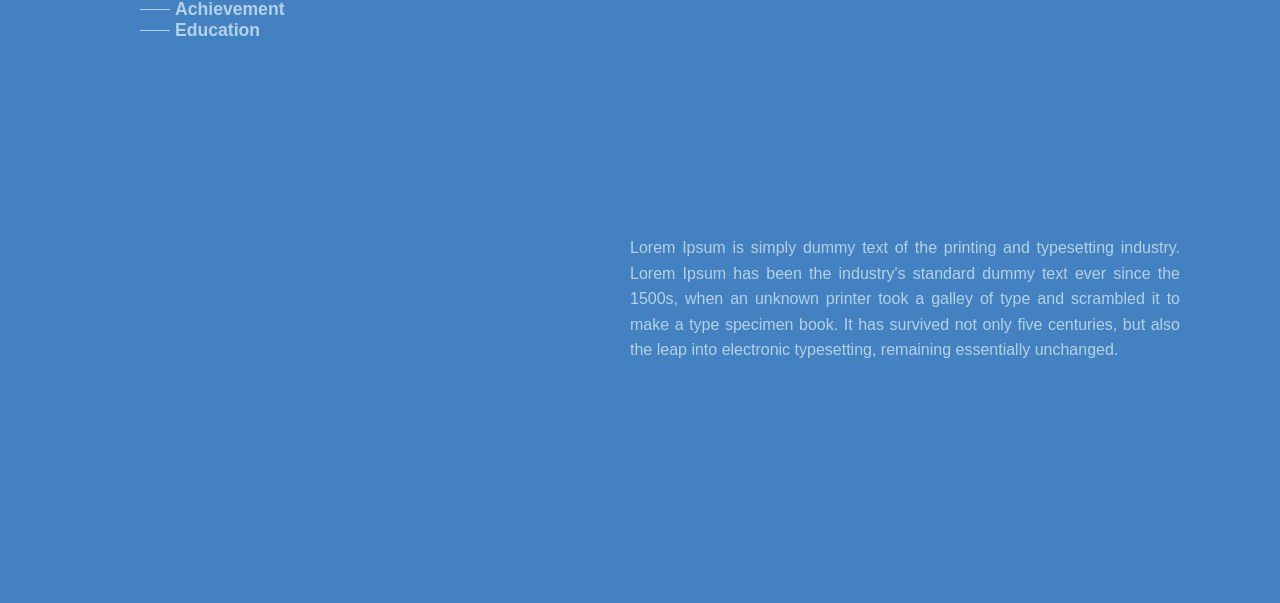
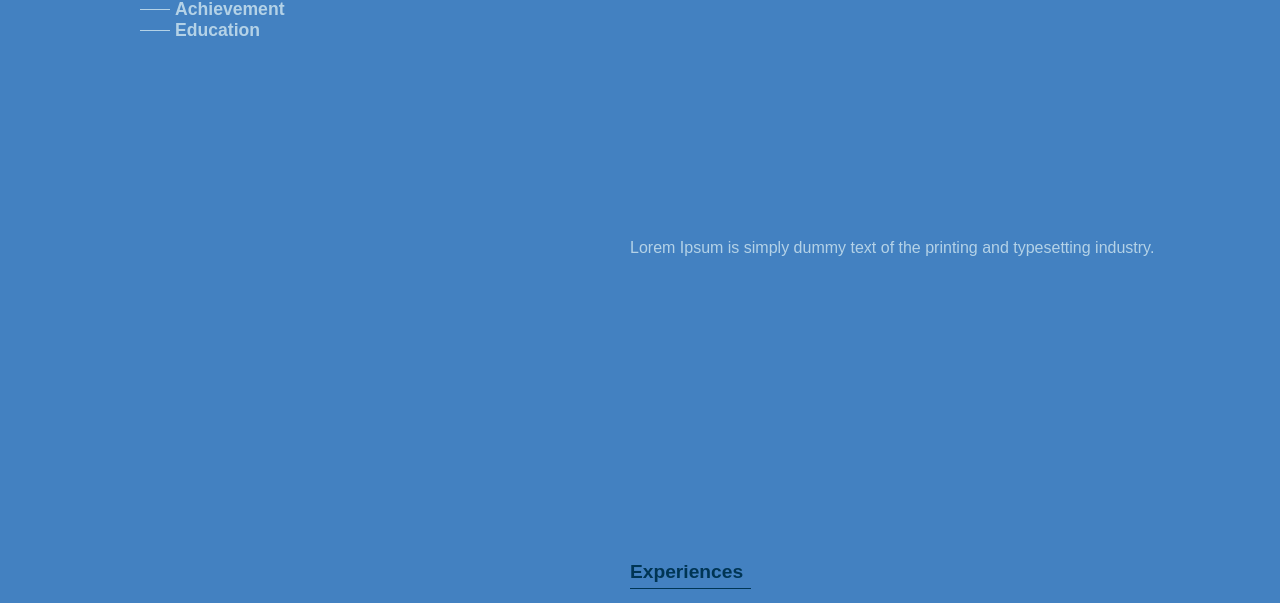
Before and after one commit to Alifanauraa/PortfolioWebsite, a Flask app: page / in a window 1280 px wide. Shown: the part 331-934 px from the top of the page. Run offline with Flask 3, Linux system fonts and the light colour scheme; some web fonts are replaced.

Commit message:
Update about

```diff
--- a/templates/index.html
+++ b/templates/index.html
@@ -32,7 +32,7 @@
         <div class="right-section">
             <section id="about" class="about">
                 <p>
-                    Lorem Ipsum is simply dummy text of the printing and typesetting industry. Lorem Ipsum has been the industry's standard dummy text ever since the 1500s, when an unknown printer took a galley of type and scrambled it to make a type specimen book. It has survived not only five centuries, but also the leap into electronic typesetting, remaining essentially unchanged.
+                    Lorem Ipsum is simply dummy text of the printing and typesetting industry.
                 </p>
             </section>
             <section id="experience" class="experience">
```
